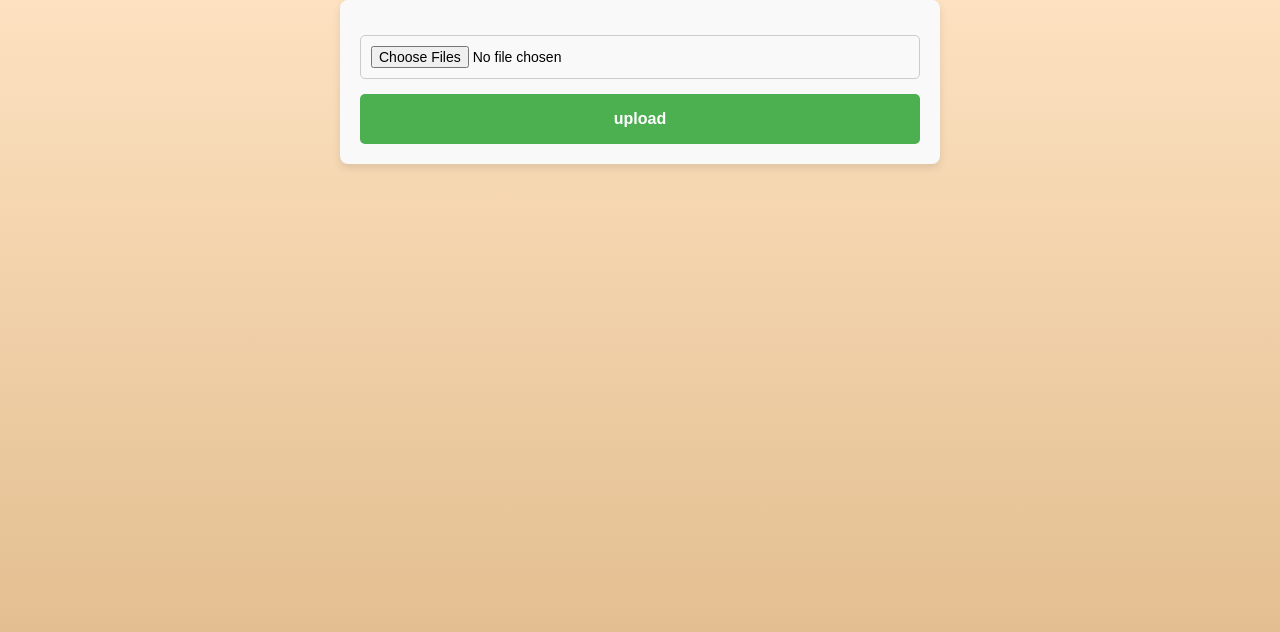
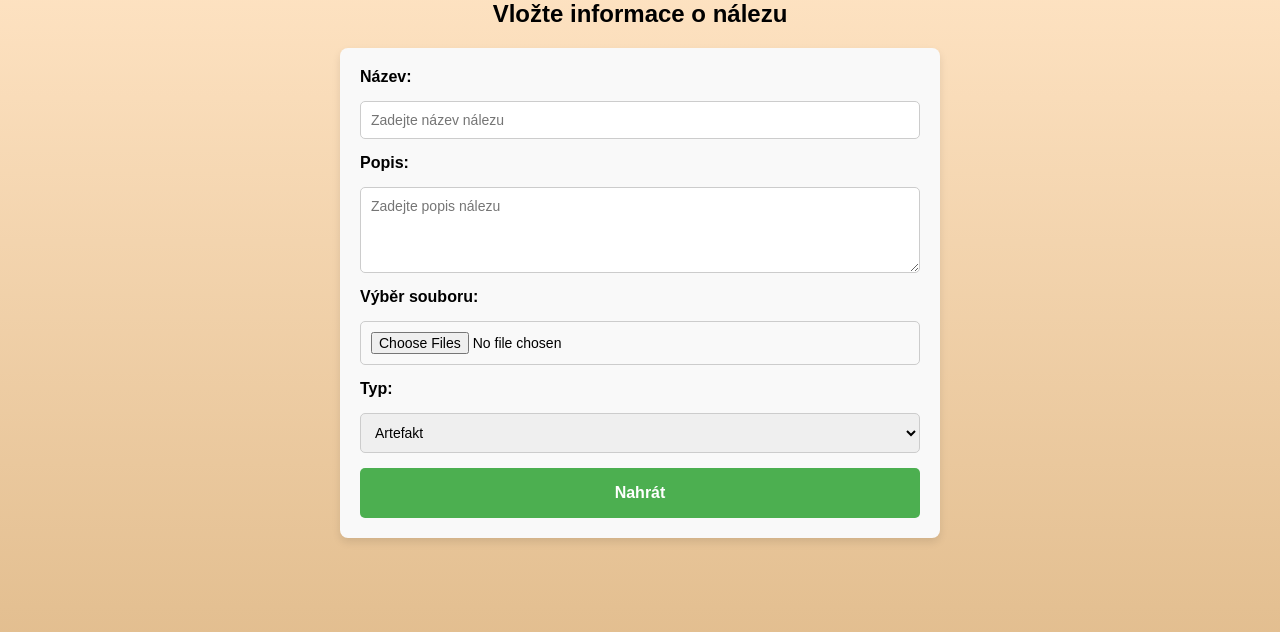
Before and after one commit to Datlik/Hledaci-pokladu, a Flask app: a page that uses app/templates/pridat_nalezy.html in a window 1280 px wide. Shown: the part 48-680 px from the top of the page. Run offline with Flask 3, Linux system fonts and the light colour scheme.

Commit message:
Update pridat_nalezy.html

```diff
--- a/app/templates/pridat_nalezy.html
+++ b/app/templates/pridat_nalezy.html
@@ -1,9 +1,34 @@
 {% extends "index.html" %}
-{% block title %} <title>Nálezy</title>{% endblock %}
+
+{% block title %}
+    <title>Nálezy</title>
+{% endblock %}
 
 {% block content %}
-<form action="/upload" method="post" enctype="multipart/form-data">
-              <input type="hidden" name="csrf_token" value = "{{ csrf_token() }}" />
-              <input type="file" name="file" multiple>
-              <input type="submit" value="upload">
+    <h2>Vložte informace o nálezu</h2>
+    <form action="/upload" method="post" enctype="multipart/form-data">
+        <input type="hidden" name="csrf_token" value="{{ csrf_token() }}" />
+
+        <!-- Pole pro Název -->
+        <label for="nazev">Název:</label>
+        <input type="text" id="nazev" name="nazev" placeholder="Zadejte název nálezu" required>
+
+        <!-- Pole pro Popis -->
+        <label for="popis">Popis:</label>
+        <textarea id="popis" name="popis" rows="4" placeholder="Zadejte popis nálezu" required></textarea>
+
+        <!-- Pole pro Výběr souboru -->
+        <label for="file">Výběr souboru:</label>
+        <input type="file" id="file" name="file" multiple required>
+
+        <!-- Výběr mezi Artefaktem a Minci -->
+        <label for="typ">Typ:</label>
+        <select id="typ" name="typ" required>
+            <option value="artefakt">Artefakt</option>
+            <option value="mince">Mince</option>
+        </select>
+
+        <!-- Tlačítko pro nahrání -->
+        <input type="submit" value="Nahrát">
+    </form>
 {% endblock %}
```
